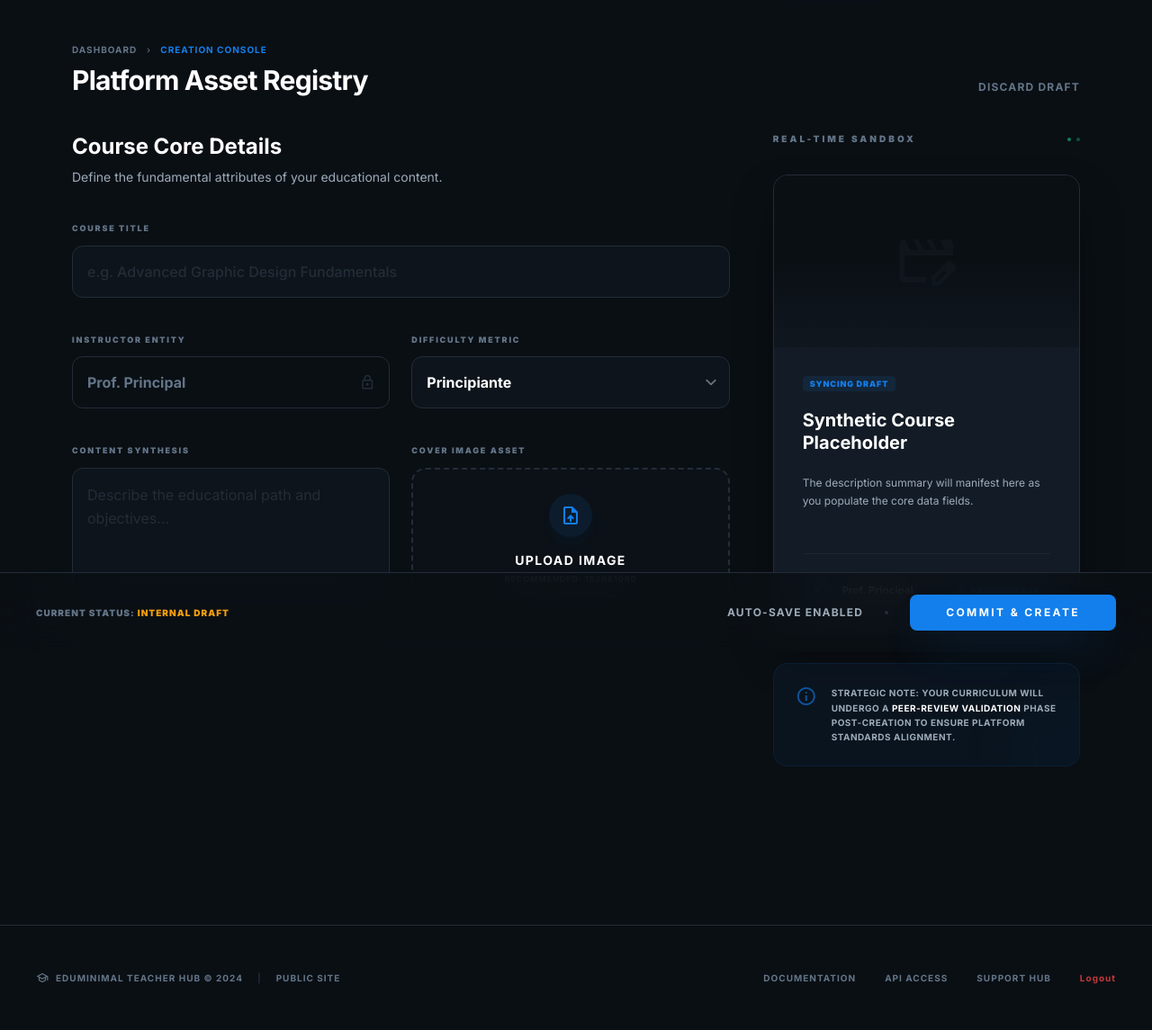
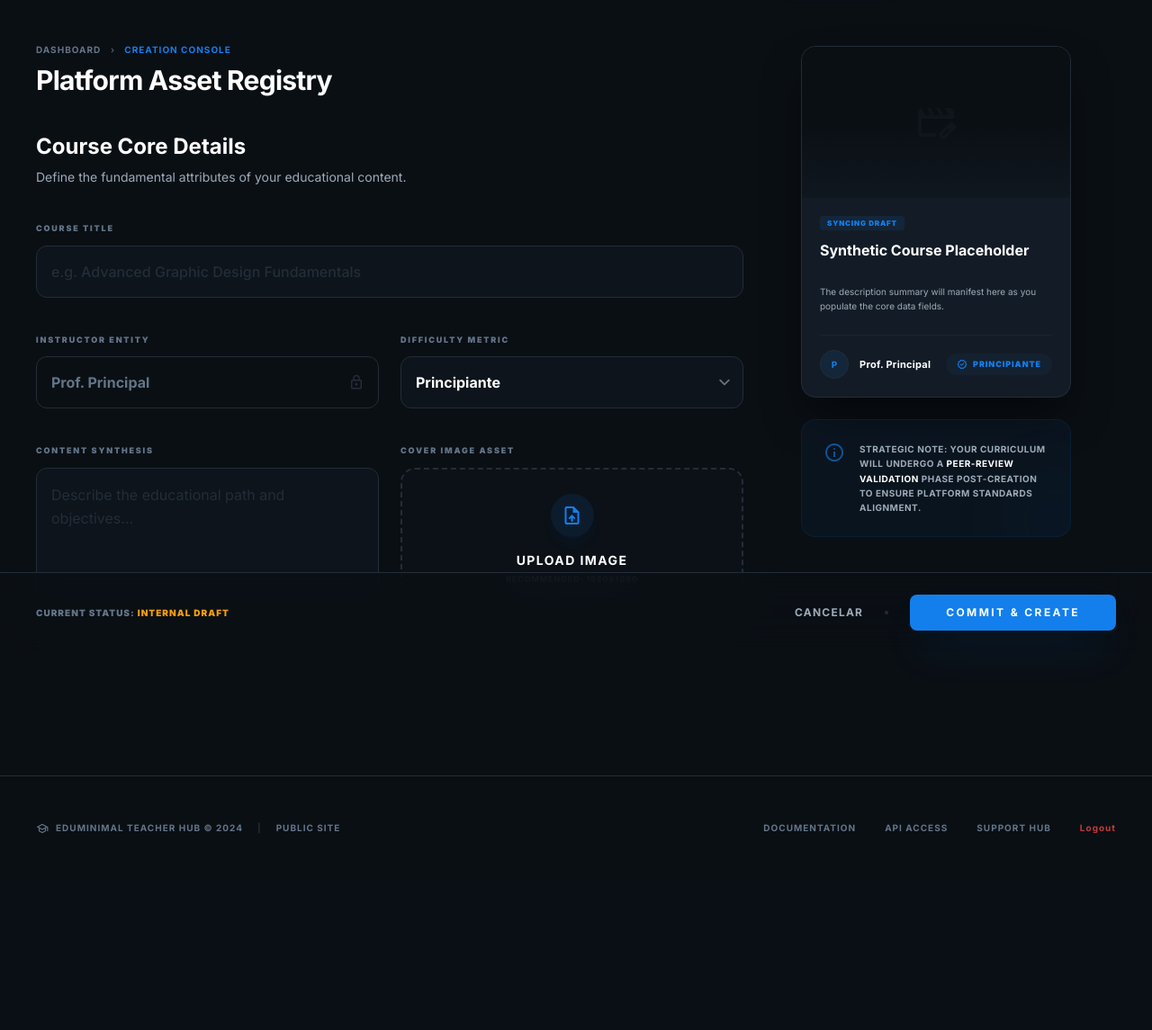
Before and after one commit to PedroMorese/Django-Curso-Online, a Django app: page /dashboard/profesor/create/ in a window 1280 px wide. Shown: the part 75-1220 px from the top of the page at 90% size. After the commit the page ends 1002 px from the top, so only its background shows below. Run offline with Django 5.2, Linux system fonts and the light colour scheme; a user stored in the database is signed in; some libraries are stand-ins or nearby versions.

Commit message:
fix ux create course

```diff
--- a/Front-end/Dashboard-Profesor/MyCourses/templates/dashboard_profesor/create_course.html
+++ b/Front-end/Dashboard-Profesor/MyCourses/templates/dashboard_profesor/create_course.html
@@ -3,18 +3,16 @@
 {% block title %}Register New Course - EduMinimal Teacher{% endblock %}
 {% block page_name %}Creation Console{% endblock %}
 {% block page_title %}Platform Asset Registry{% endblock %}
-{% block container_class %}max-w-[1200px]{% endblock %}
+{% block container_class %}max-w-[1400px]{% endblock %}
 
 {% block page_actions %}
-<button type="button" class="text-[#637588] hover:text-white text-xs font-bold uppercase tracking-widest transition-colors">
-    Discard Draft
-</button>
+<!-- Bloque de acciones vacío o con otras acciones futuras -->
 {% endblock %}
 
 {% block teacher_content %}
-<div class="grid grid-cols-1 lg:grid-cols-3 gap-12 pb-32">
+<div class="flex flex-col lg:flex-row gap-16 pb-32 relative">
     <!-- Form Side -->
-    <div class="lg:col-span-2 space-y-10">
+    <div class="flex-1 space-y-10">
         <div>
             <h1 class="text-2xl font-bold text-white mb-2">Course Core Details</h1>
             <p class="text-sm text-[#9dabb9]">Define the fundamental attributes of your educational content.</p>
@@ -90,31 +88,23 @@
     </div>
 
     <!-- Preview Side -->
-    <div class="lg:col-span-1">
-        <div class="sticky top-32 space-y-8">
-            <div class="flex items-center justify-between">
-                <h2 class="text-[10px] font-black uppercase tracking-[0.3em] text-[#637588]">Real-time Sandbox</h2>
-                <div class="flex gap-1.5">
-                    <div class="size-1 rounded-full bg-emerald-500 animate-pulse"></div>
-                    <div class="size-1 rounded-full bg-emerald-500/40"></div>
-                </div>
-            </div>
-
+    <div class="w-full lg:w-[350px] relative flex justify-center lg:justify-start lg:-mt-24">
+        <div class="sticky top-24 w-full max-w-[300px] h-fit space-y-6">
             <!-- Course Card Preview -->
             <div class="bg-card-dark rounded-2xl overflow-hidden border border-border-dark shadow-2xl shadow-black/60 group hover:border-primary/30 transition-all duration-500">
                 <div class="aspect-video w-full bg-background-dark flex items-center justify-center text-[#232d38] overflow-hidden relative" id="preview-image-container">
-                    <span class="material-symbols-outlined text-7xl group-hover:scale-110 transition-transform duration-700 opacity-20">movie_edit</span>
+                    <span class="material-symbols-outlined text-5xl group-hover:scale-110 transition-transform duration-700 opacity-20">movie_edit</span>
                     <img id="preview-img" src="" class="hidden absolute inset-0 w-full h-full object-cover group-hover:scale-105 transition-transform duration-700">
                     <div class="absolute inset-x-0 bottom-0 h-1/2 bg-gradient-to-t from-card-dark to-transparent opacity-60"></div>
                 </div>
-                <div class="p-8">
-                    <div class="flex items-center gap-2 mb-5">
-                        <span class="text-[9px] font-black uppercase tracking-widest text-primary bg-primary/10 px-2 py-0.5 rounded">Syncing Draft</span>
+                <div class="p-5">
+                    <div class="flex items-center gap-2 mb-3">
+                        <span class="text-[8px] font-black uppercase tracking-widest text-primary bg-primary/10 px-2 py-0.5 rounded">Syncing Draft</span>
                     </div>
-                    <h3 class="text-xl font-bold text-white mb-4 line-clamp-2 leading-tight min-h-[56px]" id="preview-title">Synthetic Course Placeholder</h3>
-                    <p class="text-xs text-[#9dabb9] line-clamp-3 mb-10 min-h-[48px] leading-relaxed" id="preview-desc">The description summary will manifest here as you populate the core data fields.</p>
+                    <h3 class="text-base font-bold text-white mb-2 line-clamp-2 leading-tight min-h-[40px]" id="preview-title">Synthetic Course Placeholder</h3>
+                    <p class="text-[10px] text-[#9dabb9] line-clamp-2 mb-6 min-h-[30px] leading-relaxed" id="preview-desc">The description summary will manifest here as you populate the core data fields.</p>
 
-                    <div class="flex items-center justify-between pt-6 border-t border-border-dark/60">
+                    <div class="flex items-center justify-between pt-4 border-t border-border-dark/60">
                         <div class="flex items-center gap-3">
                             <div class="size-8 rounded-full bg-primary/10 border border-border-dark flex items-center justify-center text-[10px] font-bold text-primary">
                                 {{ user.last_name|slice:":1"|upper|default:"P" }}
@@ -150,9 +140,9 @@
             <p class="text-[10px] font-black text-[#637588] uppercase tracking-widest">Current Status: <span class="text-amber-500">Internal Draft</span></p>
         </div>
         <div class="flex items-center gap-6">
-            <button type="button" class="text-xs font-bold text-[#9dabb9] hover:text-white uppercase tracking-widest transition-colors">
-                Auto-save enabled
-            </button>
+            <a href="{% url 'dashboard_profesor:my_courses' %}" class="text-xs font-bold text-[#9dabb9] hover:text-white uppercase tracking-widest transition-colors">
+                Cancelar
+            </a>
             <div class="size-1 w-1 rounded-full bg-border-dark"></div>
             <button type="submit" form="course-form"
                 class="px-10 py-3 rounded-lg bg-primary hover:bg-primary/90 text-white font-bold text-xs uppercase tracking-[0.2em] shadow-2xl shadow-primary/20 transition-all hover:scale-[1.02] active:scale-[0.98]">
```
